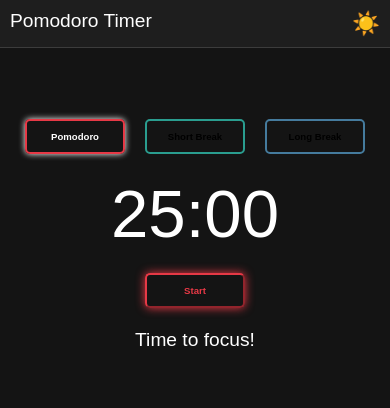
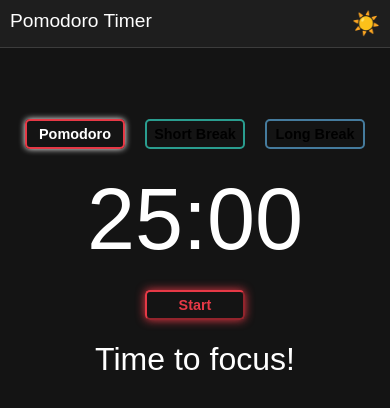
Before and after one commit to callum-laing/pomodoro-timer, a Vue app: page / in a window 390 px wide. Shown: the top 408 px of the page. Built offline with nearby package versions, Linux system fonts and the light colour scheme; a web font is replaced by a local one.

Commit message:
adjusted responsive styling sizes

```diff
--- a/src/components/PomodoroTimer.vue
+++ b/src/components/PomodoroTimer.vue
@@ -207,37 +207,42 @@ const glowButtonStyle = computed(() => ({
 	}
 }
 
-@media (max-width: 768px) {
+@media (max-width: 380px) {
 	.timerBox {
-		font-size: 1.2em;
+		font-size: 0.9em;
 
 		.timer {
-			font-size: 3.5em;
+			font-size: 5em;
+		}
+		.mode {
+			font-size: 2em;
 		}
 	}
 
 	.btnContainer {
 		flex-wrap: nowrap;
 		button {
-			width: 100%;
-			font-size: 0.5em;
+			padding: 5px;
 		}
 	}
 }
 
-@media (max-width: 380px) {
+@media (min-width: 390px) and (max-width: 768px) {
 	.timerBox {
-		font-size: 0.7em;
+		font-size: 0.9em;
 
 		.timer {
-			font-size: 5em;
+			font-size: 6em;
+		}
+		.mode {
+			font-size: 2rem;
 		}
 	}
 
 	.btnContainer {
 		flex-wrap: nowrap;
 		button {
-			font-size: 0.8em;
+			padding: 5px;
 		}
 	}
 }
```
